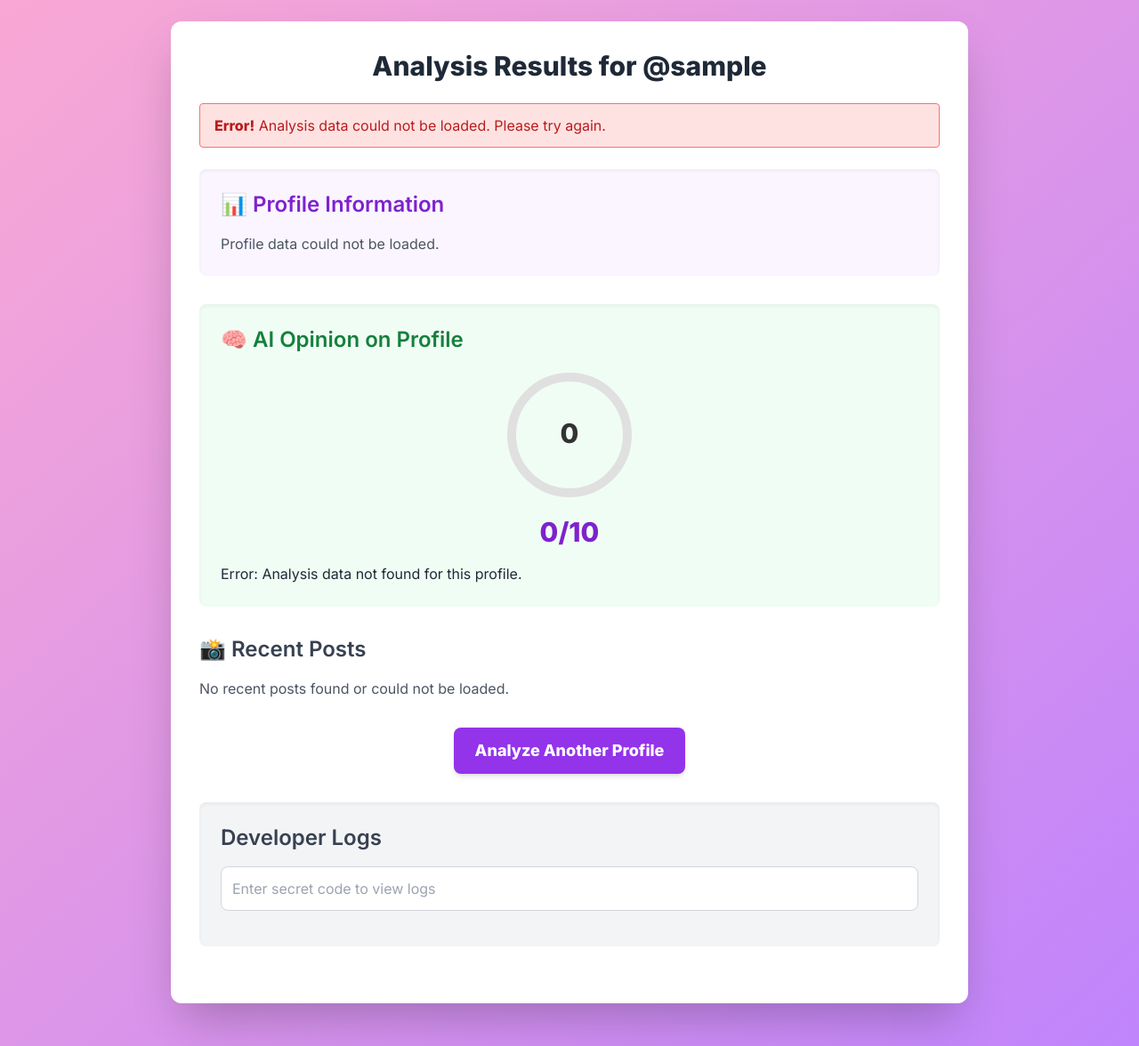
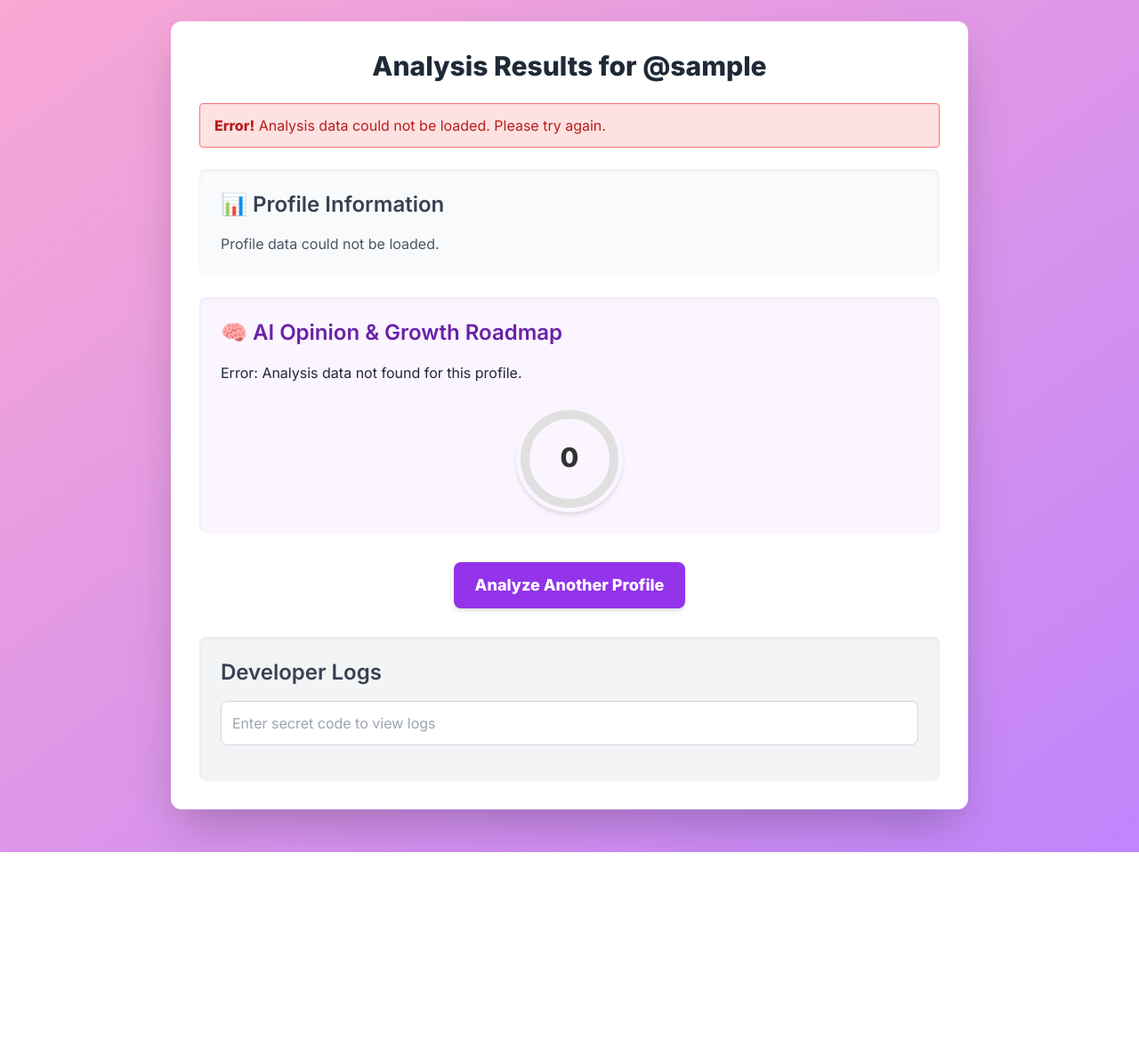
Before and after one commit to muravskye/fjawdjawdjas, a Flask app: page /results in a window 1280 px wide. Shown: the whole page at 89% size. After the commit the page ends 958 px from the top, so only its background shows below. Run offline with Flask 3, Linux system fonts and the light colour scheme; the visitor is signed in with stand-in values (Sample User, id 1); some libraries are stand-ins or nearby versions.

Commit message:
Update results.html

```diff
--- a/templates/results.html
+++ b/templates/results.html
@@ -24,76 +24,53 @@
             </div>
             {% endif %}
 
-            <!-- Profile Info -->
-            <div class="mb-8 p-6 bg-purple-50 rounded-lg shadow-inner">
-                <h3 class="text-2xl font-semibold text-purple-700 mb-4">📊 Profile Information</h3>
+            <!-- Profile Information Section -->
+            <div class="bg-gray-50 p-6 rounded-lg shadow-inner mb-6">
+                <h3 class="text-2xl font-semibold text-gray-700 mb-4">📊 Profile Information</h3>
                 {% if profile %}
-                <div class="flex items-center mb-4">
-                    <img id="profilePic" src="{{ profile.profilePicUrl }}" alt="Profile" class="w-24 h-24 rounded-full mr-4 border-4 border-purple-300 shadow-md" onerror="this.src='https://placehold.co/150x150/FF69B4/FFFFFF?text=Profile+Pic';" />
+                <div class="flex items-center space-x-4 mb-4">
+                    {# Use profile.profilePicBase64 for direct embedding, fallback to original URL or placeholder #}
+                    <img src="{{ profile.profilePicBase64 if profile.profilePicBase64 else profile.profilePicUrl }}"
+                         onerror="this.onerror=null;this.src='https://placehold.co/150x150/FF69B4/FFFFFF?text=Profile+Pic';"
+                         alt="Profile Picture" class="w-20 h-20 rounded-full border-2 border-purple-400 shadow-md">
                     <div>
-                        <p id="fullName" class="text-xl font-bold text-gray-900">{{ profile.fullName }}</p>
-                        <p id="usernameDisplay" class="text-gray-600">@{{ profile.username }}</p>
-                        <a id="profileUrl" href="{{ profile.profileUrl }}" target="_blank" rel="noopener noreferrer" class="text-blue-600 hover:underline">View Profile</a>
+                        <p class="text-xl font-bold text-gray-800">{{ profile.fullName }}</p>
+                        <p class="text-gray-600">@{{ profile.username }}</p>
+                        <a href="{{ profile.profileUrl }}" target="_blank" class="text-purple-600 hover:underline text-sm">View Profile</a>
                     </div>
                 </div>
-                <div class="grid grid-cols-1 md:grid-cols-3 gap-4 text-gray-700">
-                    <p><strong>Followers:</strong> {{ "{:,}".format(profile.followersCount | default(0)) }}</p>
-                    <p><strong>Following:</strong> {{ "{:,}".format(profile.followsCount | default(0)) }}</p>
-                    <p class="col-span-full"><strong>Bio:</strong> {{ profile.bio or 'N/A' }}</p>
+                <div class="grid grid-cols-2 gap-4 text-gray-700 mb-4">
+                    <div>
+                        <p class="font-semibold">Followers:</p>
+                        <p class="text-lg">{{ "{:,.0f}".format(profile.followersCount) }}</p>
+                    </div>
+                    <div>
+                        <p class="font-semibold">Following:</p>
+                        <p class="text-lg">{{ "{:,.0f}".format(profile.followsCount) }}</p>
+                    </div>
+                </div>
+                <div class="bg-purple-50 p-4 rounded-md">
+                    <p class="font-semibold text-purple-800">Bio:</p>
+                    <p class="text-gray-700">{{ profile.bio if profile.bio else 'Not provided.' }}</p>
                 </div>
                 {% else %}
                 <p class="text-gray-600">Profile data could not be loaded.</p>
                 {% endif %}
             </div>
 
-            <!-- AI Analysis -->
-            <div class="mb-8 p-6 bg-green-50 rounded-lg shadow-inner">
-                <h3 class="text-2xl font-semibold text-green-700 mb-4">🧠 AI Opinion on Profile</h3>
-                <div class="flex flex-col items-center justify-center">
-                    <canvas id="scoreWheelCanvas" width="150" height="150" class="mx-auto mb-4"></canvas>
-                    <p class="text-center text-3xl font-bold text-purple-700 mb-4"><span id="overallScoreDisplay">{{ ai_overall_score }}</span>/10</p>
+            <!-- AI Opinion & Roadmap Section -->
+            <div class="bg-purple-50 p-6 rounded-lg shadow-inner mb-6">
+                <h3 class="text-2xl font-semibold text-purple-800 mb-4">🧠 AI Opinion & Growth Roadmap</h3>
+                {% if ai_analysis_text %}
+                    <div id="aiRoadmapContent" class="text-gray-800 leading-relaxed">
+                        {{ ai_analysis_text }}
                     </div>
-                <p id="aiAnalysis" class="text-gray-800 leading-relaxed">{{ ai_analysis_text }}</p>
+                    <div class="flex justify-center mt-6">
+                        <canvas id="scoreWheelCanvas" width="120" height="120" class="shadow-md rounded-full"></canvas>
                     </div>
-
-            <!-- Recent Posts -->
-            <div class="mb-8">
-                <h3 class="text-2xl font-semibold text-gray-700 mb-4">📸 Recent Posts</h3>
-                <div id="postsContainer" class="grid grid-cols-1 gap-6">
-                    {% if latest_posts %}
-                        {% for post in latest_posts %}
-                        <div class="p-5 bg-gray-50 rounded-lg shadow-md border border-gray-200">
-                            <h4 class="text-xl font-bold text-gray-800 mb-2">Post {{ loop.index }}</h4>
-                            <p class="text-gray-600 mb-2">
-                                <a href="{{ post.url }}" target="_blank" rel="noopener noreferrer" class="text-blue-600 hover:underline">
-                                    {{ post.url }}
-                                </a>
-                            </p>
-                            <p class="text-gray-700 mb-2"><strong>Caption:</strong> {{ (post.caption[:200] + '...') if post.caption else 'No caption available' }}</p>
-                            {% if post.hashtags %}
-                            <p class="text-gray-600 text-sm mt-2"><strong>Hashtags:</strong> #{{ ' #'.join(post.hashtags) }}</p>
-                            {% endif %}
-                            <p class="text-gray-700 mb-2"><strong>Likes:</strong> {{ "{:,}".format(post.likesCount | default(0)) }}</p>
-                            <p class="text-gray-700 mb-4"><strong>Total Comments:</strong> {{ "{:,}".format(post.commentsCount | default(0)) }}</p>
-
-                            {% if post.comments %}
-                            <div class="mt-4 p-4 bg-white rounded-lg border border-gray-100">
-                                <h5 class="text-lg font-semibold text-gray-700 mb-3">💬 Scraped Comments (First {{ post.comments|length }})</h5>
-                                <ul class="list-disc list-inside space-y-2">
-                                    {% for comment in post.comments %}
-                                    <li class="text-gray-700">
-                                        <strong class="text-purple-600">@{{ comment.ownerUsername }}:</strong> {{ comment.text }}
-                                    </li>
-                                    {% endfor %}
-                                </ul>
-                            </div>
+                    <p id="overallScoreDisplay" class="hidden">{{ ai_overall_score }}</p>
                 {% else %}
-                            <p class="text-gray-500 italic">No detailed comments scraped for this post.</p>
-                            {% endif %}
-                        </div>
-                        {% endfor %}
-                    {% else %}
-                    <p class="text-gray-600">No recent posts found or could not be loaded.</p>
+                    <p class="text-gray-600">AI analysis not available or could not be loaded.</p>
                 {% endif %}
             </div>
 
@@ -118,6 +95,12 @@
                 <div id="logDisplayArea" class="hidden bg-gray-800 text-green-400 p-4 rounded-lg overflow-auto max-h-96 text-sm font-mono whitespace-pre-wrap">
                     <!-- Logs will be displayed here -->
                 </div>
+                <button
+                    id="downloadLogsButton"
+                    class="mt-4 bg-gray-700 text-white py-2 px-4 rounded-lg font-bold text-sm hover:bg-gray-800 transition-colors duration-300 shadow-md hidden"
+                >
+                    Download Logs
+                </button>
             </div>
 
         </div>
```
Lines whose indentation alone changed are shown as unchanged.
